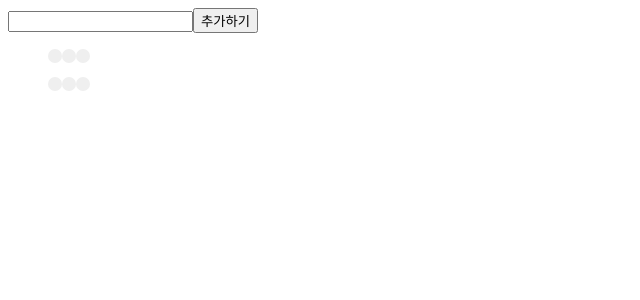
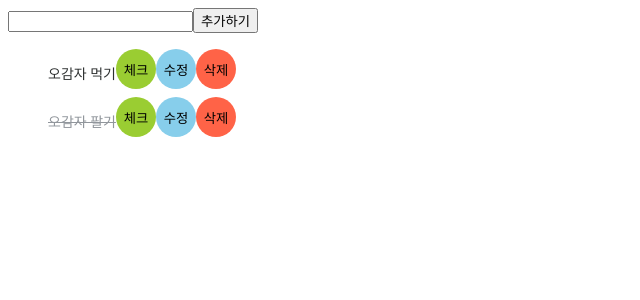
Before and after one commit to cutyapple/redux-toolkit-study, a React app: page / in a window 1280 px wide. Shown: the top 300 px of the page, without its empty margins (0-640 px from the left). Built offline with nearby package versions, Linux system fonts and the light colour scheme.

Commit message:
[FEAT] <features/Todo/TodoItem> Complete TodoItem

```diff
--- a/src/features/Todo/TodoItem/TodoItem.js
+++ b/src/features/Todo/TodoItem/TodoItem.js
@@ -1,13 +1,34 @@
 import React from "react";
 import * as S from "./style";
 
-const TodoItem = ({ id, title, done }) => {
+const TodoItem = ({
+  itemData,
+  modifyModeData,
+  onClickDoneCheckBtn,
+  onChangeModifyModeValue,
+  onClickModifyBtnClick,
+  onClickDeleteBtn,
+}) => {
+  const { id, title, done } = itemData;
+
   return (
     <S.Container>
-      <S.TodoText done={done}>{title}</S.TodoText>
-      <S.DoneCheckBtn></S.DoneCheckBtn>
-      <S.ModifyBtn></S.ModifyBtn>
-      <S.DeleteBtn></S.DeleteBtn>
+      {modifyModeData.isModifyMode ? (
+        <input
+          type="text"
+          value={modifyModeData.modifyTitle}
+          onChange={(e) => onChangeModifyModeValue(e)}
+        />
+      ) : (
+        <S.TodoText done={done}>{title}</S.TodoText>
+      )}
+      <S.DoneCheckBtn onClick={() => onClickDoneCheckBtn(id)}>
+        체크
+      </S.DoneCheckBtn>
+      <S.ModifyBtn onClick={() => onClickModifyBtnClick(modifyModeData)}>
+        {modifyModeData.isModifyMode ? "저장" : "수정"}
+      </S.ModifyBtn>
+      <S.DeleteBtn onClick={() => onClickDeleteBtn(id)}>삭제</S.DeleteBtn>
     </S.Container>
   );
 };
--- a/src/features/Todo/TodoItem/style.js
+++ b/src/features/Todo/TodoItem/style.js
@@ -5,8 +5,8 @@ export const Container = styled.div`
 `;
 
 export const DefaultBtn = styled.button`
-  width: 14px;
-  height: 14px;
+  width: 40px;
+  height: 40px;
   outline: none;
   border: none;
   border-radius: 50%;
@@ -26,6 +26,12 @@ export const TodoText = styled.p`
   text-decoration: ${(props) => props.done && "line-through"};
 `;
 
-export const DoneCheckBtn = styled(DefaultBtn)``;
-export const ModifyBtn = styled(DefaultBtn)``;
-export const DeleteBtn = styled(DefaultBtn)``;
+export const DoneCheckBtn = styled(DefaultBtn)`
+  background: yellowgreen;
+`;
+export const ModifyBtn = styled(DefaultBtn)`
+  background: skyblue;
+`;
+export const DeleteBtn = styled(DefaultBtn)`
+  background: tomato;
+`;
```
